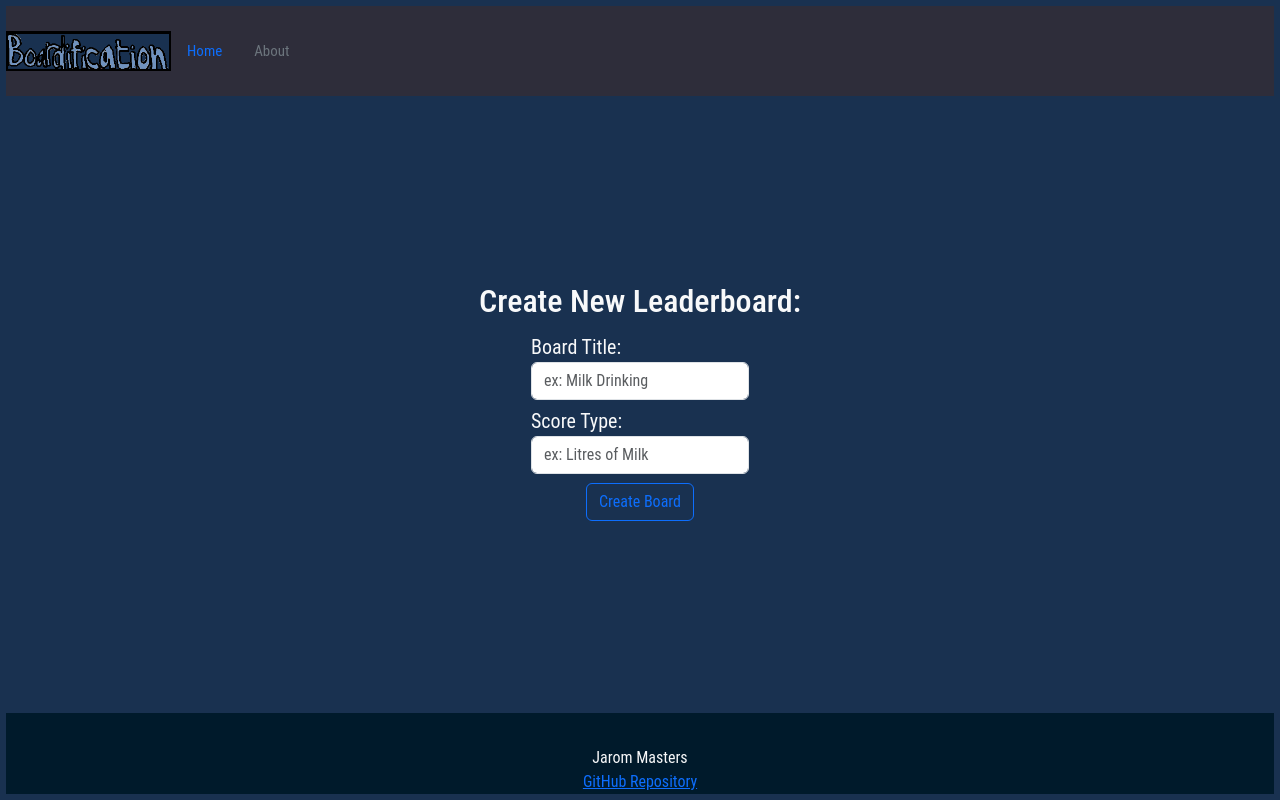
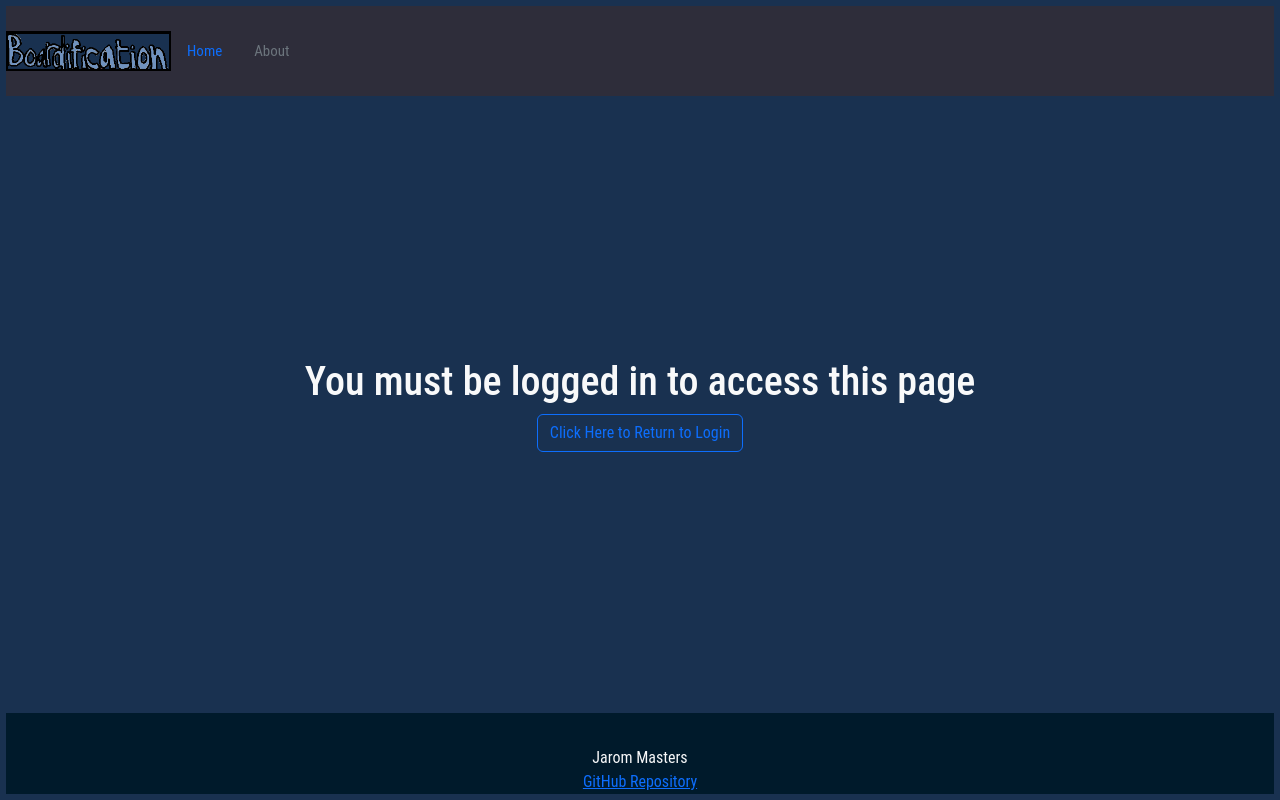
Before and after one commit to jarommasters-max/boardification, a React (Vite) app: page /create in a window 1280 px wide. Built offline with nearby package versions, Linux system fonts and the light colour scheme.

Commit message:
Added requirement to be signed in to access boards

```diff
--- a/src/app.jsx
+++ b/src/app.jsx
@@ -43,8 +43,8 @@ export default function App() {
 
     <Routes>
     <Route path='/' element={<Login getInfo={getInfo} setAllUsers={setAllUsers} allUsers={allUsers} loggedInUser={loggedInUser} setLoggedInUser={setLoggedInUser}/>} exact />
-    <Route path='/create' element={<Create user={user} setTempBoard={setTempBoard} setAllBoards={setAllBoards} allBoards={allBoards} setAllUsers={setAllUsers} allUsers={allUsers}/>} />
-    <Route path='/myboards' element={<Myboards user={user} allBoards={allBoards} setAllBoards={setAllBoards}/>} />
+    <Route path='/create' element={<Create user={user} setTempBoard={setTempBoard} setAllBoards={setAllBoards} allBoards={allBoards} setAllUsers={setAllUsers} allUsers={allUsers} loggedInUser={loggedInUser}/>} />
+    <Route path='/myboards' element={<Myboards user={user} allBoards={allBoards} setAllBoards={setAllBoards} loggedInUser={loggedInUser}/>} />
     <Route path='/about' element={<About />} />
     <Route path='*' element={<NotFound />} />
     </Routes>
--- a/src/create/create.jsx
+++ b/src/create/create.jsx
@@ -2,12 +2,14 @@ import React from 'react';
 import "./create.css";
 import {useNavigate} from 'react-router-dom';
 
-export function Create({user,setTempBoard,setAllBoards,allBoards, setAllUsers, allUsers}) { //remove all the tempboard stuff. It's no longer needed.
+export function Create({user,setTempBoard,setAllBoards,allBoards, setAllUsers, allUsers, loggedInUser}) { //remove all the tempboard stuff. It's no longer needed.
+
     const [category, setCategory] = React.useState('');
     const [scoreType, setScoreType] = React.useState('');
 
     const navigate = useNavigate();
 
+    if (loggedInUser){
     function makeNewBoard(cat, scr, user){
         const newBoard = {
             id: crypto.randomUUID(),
@@ -58,3 +60,16 @@ export function Create({user,setTempBoard,setAllBoards,allBoards, setAllUsers, a
         </main>
   );
 }
+else {
+    function returnToLogin(){
+        navigate('/')
+    }
+    return(
+    <main>
+    <h1>You must be logged in to access this page</h1>
+    <button type="submit" className="btn btn-outline-primary" onClick={returnToLogin}>Click Here to Return to Login</button>
+    </main>
+    );
+
+};
+}
--- a/src/myboards/myboards.jsx
+++ b/src/myboards/myboards.jsx
@@ -1,10 +1,13 @@
 import React from 'react';
 import "./myboards.css";
 import {MakeBoardTables} from './makeboardtables.jsx';
+import {useNavigate} from 'react-router-dom';
 
-export function Myboards({user, allBoards, setAllBoards}) {
+export function Myboards({user, allBoards, setAllBoards, loggedInUser}) {
+  const navigate = useNavigate();
+
   const [scoreToAdd, setScoreToAdd] = React.useState() //I don't know if this should be here, or just in the makeboardtables file. :\ hm...
-
+  if (loggedInUser){
   function addScore(boardId, user, scoreToAdd){
     //Note for the future, this will eventually need to be a promise once this is pulling from a shared database.
     setAllBoards(prev => {
@@ -28,3 +31,16 @@ export function Myboards({user, allBoards, setAllBoards}) {
     </main>
   );
 }
+else {
+    function returnToLogin(){
+        navigate('/')
+    }
+    return(
+    <main>
+    <h1>You must be logged in to access this page</h1>
+    <button type="submit" className="btn btn-outline-primary" onClick={returnToLogin}>Click Here to Return to Login</button>
+    </main>
+    );
+
+};
+}
```
